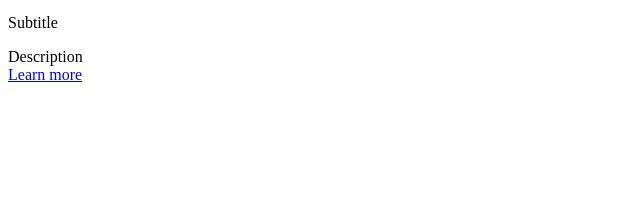
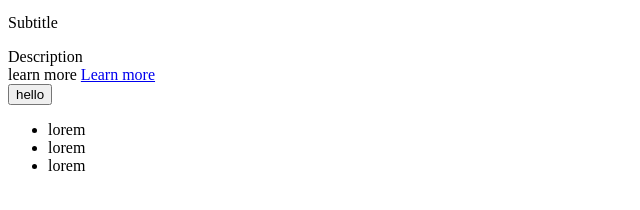
Before and after one commit to Xrona/nuxt-proj, a Nuxt app: page / in a window 1280 px wide. Shown: the part 420-630 px from the top of the page, without its empty margins (0-640 px from the left). Built offline with nearby package versions, Linux system fonts and the light colour scheme.

Commit message:
add prettier

```diff
--- a/components/main/ProjectCard.vue
+++ b/components/main/ProjectCard.vue
@@ -12,7 +12,7 @@
         <div class="card-image">
             <img
                 :src="project.image"
-        alt="Placeholder image">
+                alt="Placeholder image" />
         </div>
         <div class="card-content">
             <div class="media">
@@ -27,10 +27,17 @@
             </div>
             <div class="content">
                 {{ project.description }}
-        <br>
+                <br />
+                <a
+                    id="ten1"
+                    class="flex">
+                    learn more
+                </a>
                 <a
                     :href="project.link"
-          target="_blank">Learn more</a>
+                    target="_blank"
+                    >Learn more</a
+                >
             </div>
         </div>
     </div>
--- a/package.json
+++ b/package.json
@@ -17,7 +17,11 @@
   },
   "devDependencies": {
     "@nuxt/eslint-config": "^0.2.0",
+    "@trivago/prettier-plugin-sort-imports": "^4.3.0",
     "eslint": "^8.57.0",
-    "eslint-plugin-vue": "^9.22.0"
+    "eslint-config-prettier": "^9.1.0",
+    "eslint-plugin-prettier": "^5.1.3",
+    "eslint-plugin-vue": "^9.22.0",
+    "prettier": "^3.2.5"
   }
 }
--- a/pages/index.vue
+++ b/pages/index.vue
@@ -12,6 +12,22 @@
     <div>
         <h1>Hello world index page</h1>
         <MainProjectCard :project />
+        <button
+            id="btn"
+            class="mx-auto bg-red-500 text-light text-blue-400 height-[400px]"
+            @click="console.log">
+            hello
+        </button>
+
+        <div
+            class="flex"
+            id="ten">
+            <ul>
+                <li><span>lorem</span></li>
+                <li><span>lorem</span></li>
+                <li><span>lorem</span></li>
+            </ul>
+        </div>
     </div>
 </template>
 
```
Also changed, not shown: .eslintrc.cjs, 2 other files (tests, documents, lock files or other folders). Lines whose indentation alone changed are shown as unchanged.
